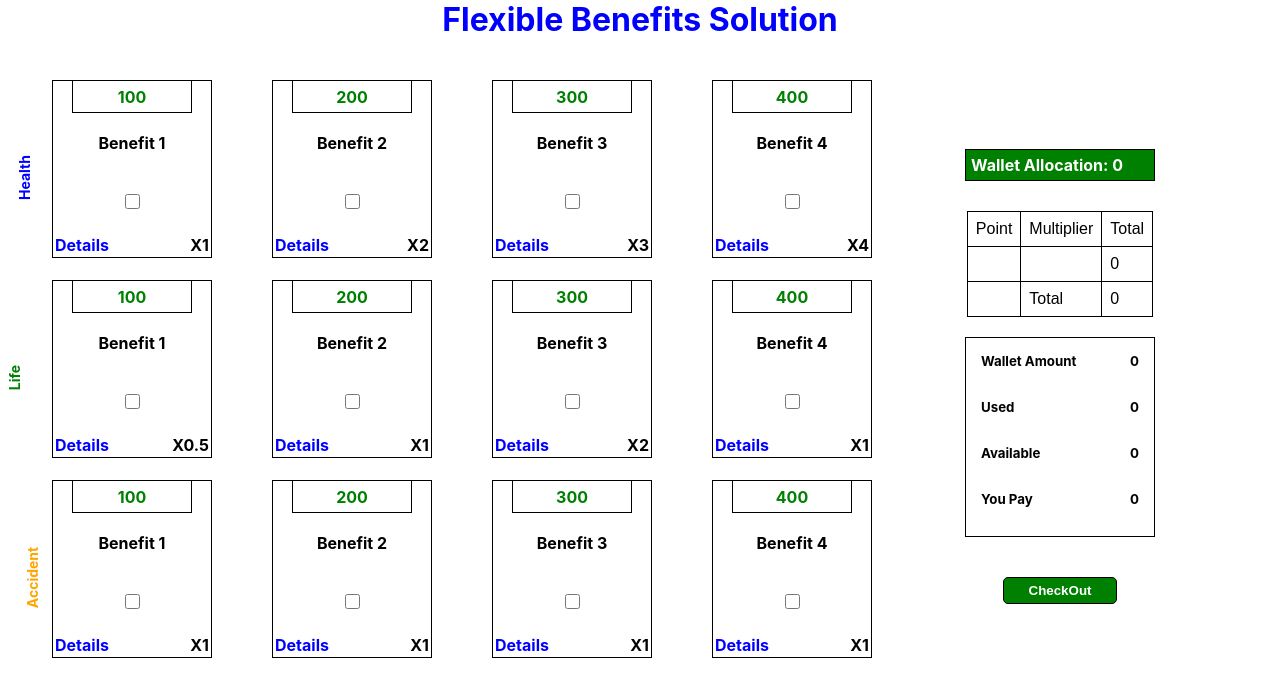
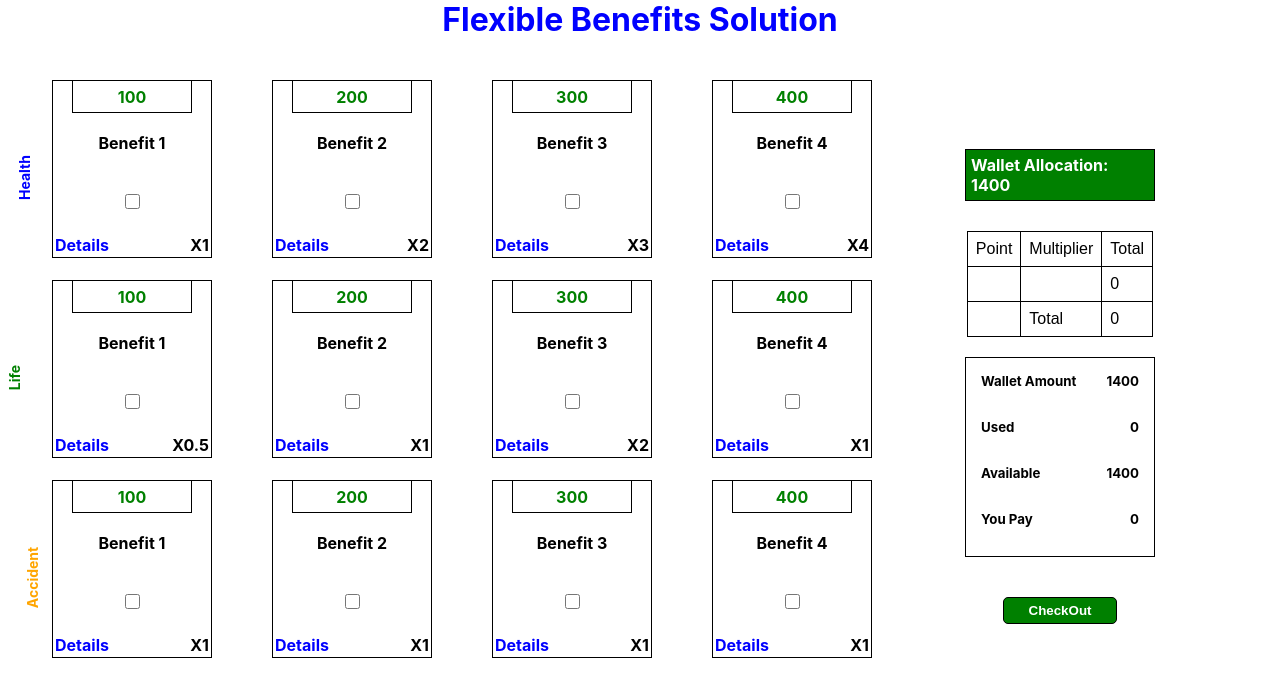
Before and after one commit to Upgrade9680/my-app, a React (Create React App) app: page / in a window 1280 px wide. Shown: the top 696 px of the page. Built offline with nearby package versions, Linux system fonts and the light colour scheme.

Commit message:
update wallet

```diff
--- a/src/component/wallet/index.js
+++ b/src/component/wallet/index.js
@@ -7,9 +7,7 @@ const Wallet = () => {
   const { selectedItems } = useCart();
   const navigate = useNavigate();
 
-  const totalAmountUsed = selectedItems.length
-    ? selectedItems.reduce((total, item) => total + Number(item.Number), 0)
-    : 0;
+  const WALLET_AMOUNT = 1400; // Wallet amount provided
 
   const generateTableData = () => {
     if (!selectedItems.length) {
@@ -39,6 +37,10 @@ const Wallet = () => {
 
   const { tableRows, totalRowSum } = generateTableData();
 
+  // Calculate Available and You Pay amounts
+  const available = totalRowSum < WALLET_AMOUNT ? WALLET_AMOUNT - totalRowSum : 0;
+  const youPay = totalRowSum > WALLET_AMOUNT ? totalRowSum - WALLET_AMOUNT : 0;
+
   const handleCheckout = () => {
     navigate("/invoice", { state: { data: selectedItems } });
   };
@@ -46,7 +48,7 @@ const Wallet = () => {
   return (
     <div className="Container">
       <div className="WalletContainer">
-        <div className="WalletText">Wallet Allocation: {totalRowSum}</div>
+        <div className="WalletText">Wallet Allocation: {WALLET_AMOUNT}</div>
       </div>
 
       <div style={{ padding: "20px", fontFamily: "Arial, sans-serif" }}>
@@ -58,11 +60,8 @@ const Wallet = () => {
           }}
         >
           <tbody>
-            {[
-              ["Point", "Multiplier", "Total"],
-              ...tableRows,
-              ["", "Total", totalRowSum],
-            ].map((row, rowIndex) => (
+            {[["Point", "Multiplier", "Total"], ...tableRows, ["", "Total", totalRowSum]].map(
+              (row, rowIndex) => (
                 <tr key={rowIndex}>
                   {row.map((cell, colIndex) => (
                     <td
@@ -77,7 +76,8 @@ const Wallet = () => {
                     </td>
                   ))}
                 </tr>
-            ))}
+              )
+            )}
           </tbody>
         </table>
       </div>
@@ -85,7 +85,7 @@ const Wallet = () => {
       <div className="WalletAmount">
         <div className="Amount">
           <h5>Wallet Amount</h5>
-          <h5>{totalRowSum}</h5>
+          <h5>{WALLET_AMOUNT}</h5>
         </div>
         <div className="Amount">
           <h5>Used</h5>
@@ -93,11 +93,11 @@ const Wallet = () => {
         </div>
         <div className="Amount">
           <h5>Available</h5>
-          <h5>0</h5>
+          <h5>{available}</h5>
         </div>
         <div className="Amount">
           <h5>You Pay</h5>
-          <h5>0</h5>
+          <h5>{youPay}</h5>
         </div>
       </div>
 
```
Lines whose indentation alone changed are shown as unchanged.
